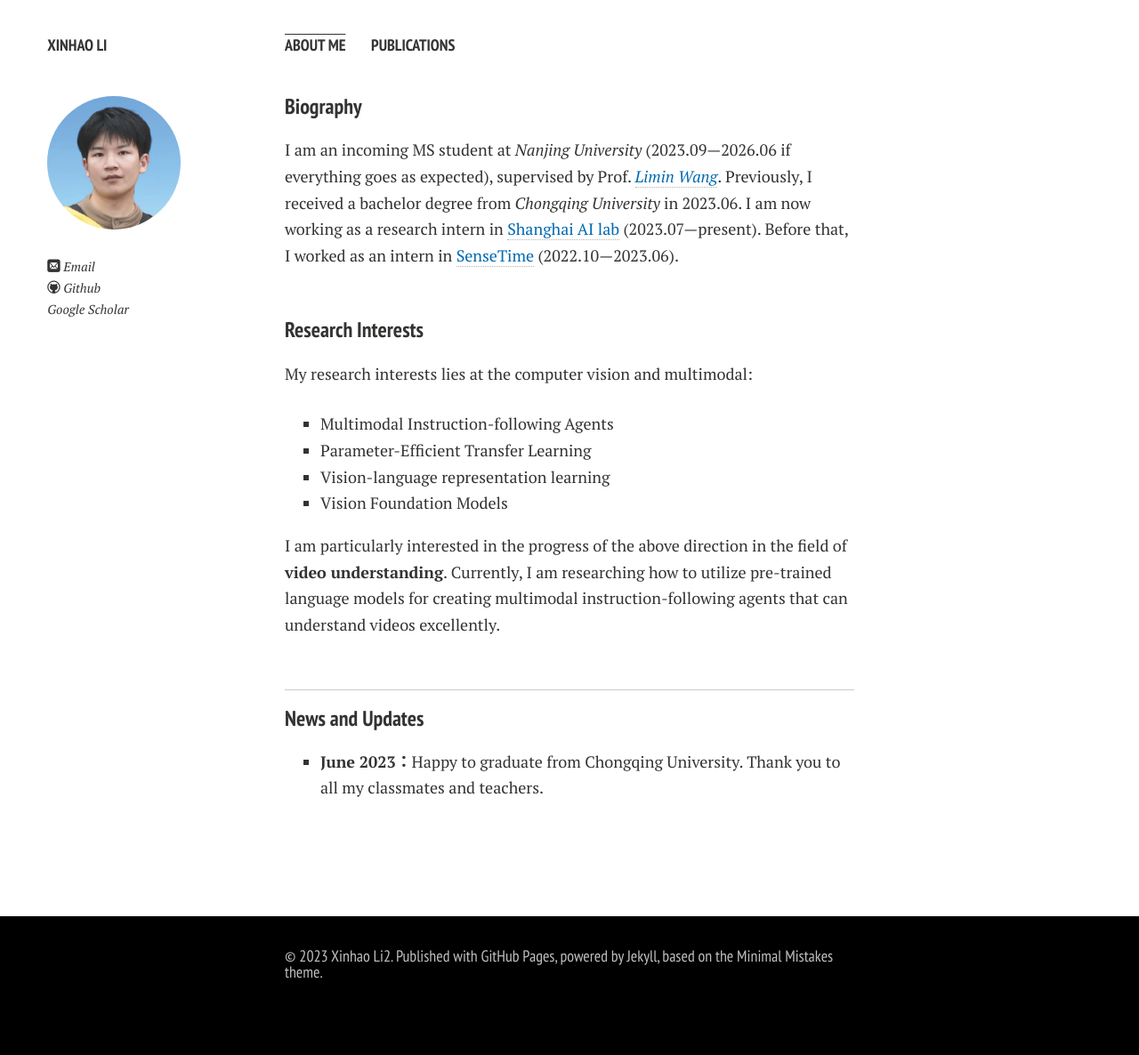
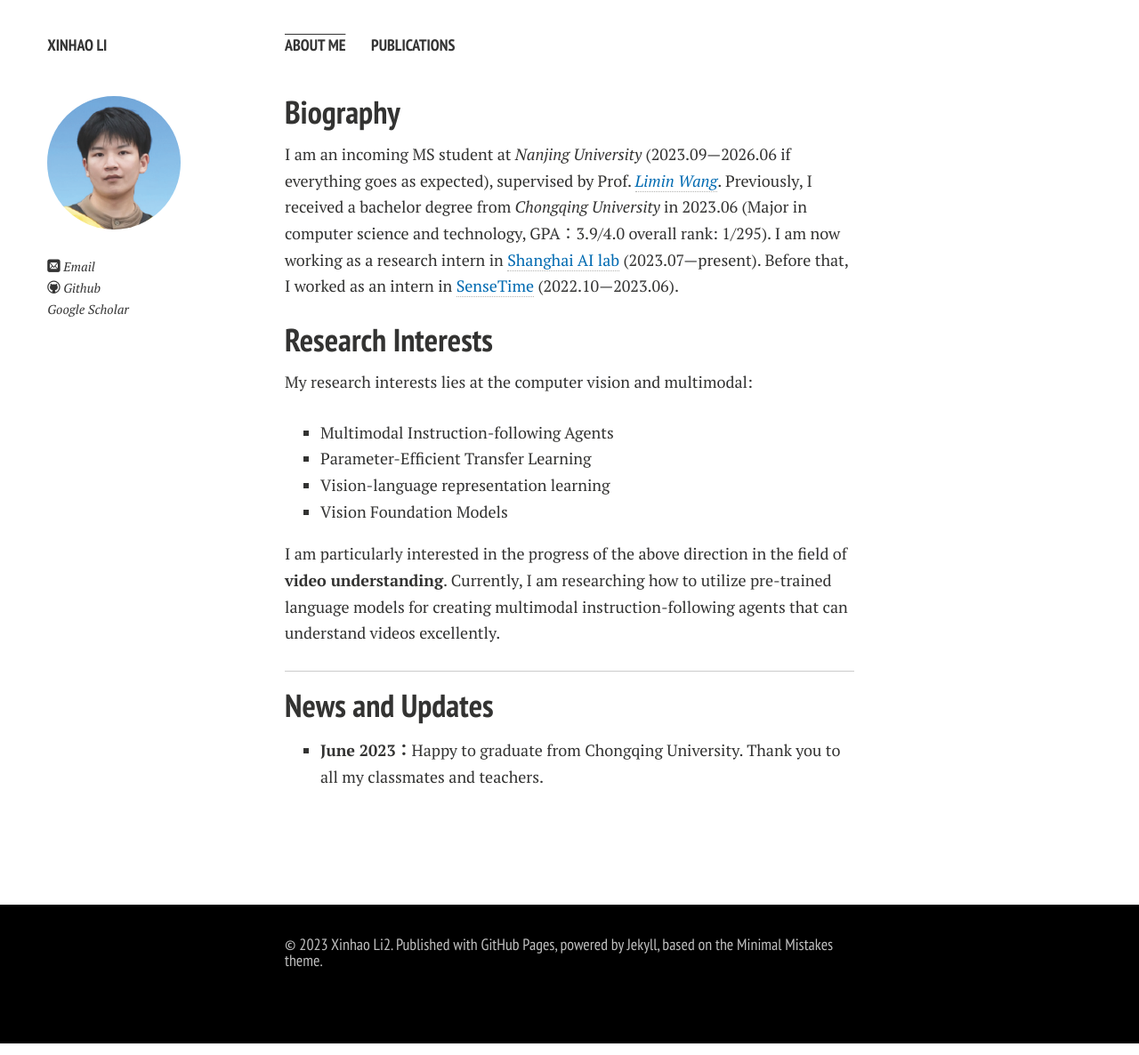
Before and after one commit to leexinhao/leexinhao.github.io, a Jekyll site: the page built from index.md, in a window 1280 px wide. Shown: the whole page at 89% size. Built offline with Jekyll 4.4.1, drawn with Linux system fonts in a browser that asks for light colours; nearby versions of some CDN libraries; comment, search, counter and statistics services are not loaded; a style sheet for code colours, icons or effects is not loaded; our own code applies the rules of GitHub Pages for plain Markdown files.

```diff
--- a/index.md
+++ b/index.md
@@ -2,14 +2,12 @@
 layout: page
 ---
 
-### Biography
+## Biography
 
 <!-- <img src="https://leexinhao.github.io/xinhaoli.jpg" class="floatpic" width="360" height="480"> -->
 
-I am an incoming MS student at *Nanjing University* (2023.09—2026.06 if everything goes as expected), supervised by Prof. [*<font color="#006ab1">Limin Wang</font>*](https://scholar.google.com.hk/citations?user=HEuN8PcAAAAJ&hl=zh-CN&oi=ao). Previously, I received a bachelor degree from *Chongqing University* in 2023.06.
+I am an incoming MS student at *Nanjing University* (2023.09—2026.06 if everything goes as expected), supervised by Prof. [*<font color="#006ab1">Limin Wang</font>*](https://scholar.google.com.hk/citations?user=HEuN8PcAAAAJ&hl=zh-CN&oi=ao). Previously, I received a bachelor degree from *Chongqing University* in 2023.06 (Major in computer science and technology, GPA：3.9/4.0 overall rank: 1/295).
 I am now working as a research intern in [<font color="#006ab1">Shanghai AI lab</font>](https://www.shlab.org.cn/) (2023.07—present). Before that, I worked as an intern in [<font color="#006ab1">SenseTime</font>](https://www.sensetime.com) (2022.10—2023.06).
-
-<br>
 
 <!-- ## Academic Background
 
@@ -23,7 +21,7 @@ I am now working as a research intern in [<font color="#006ab1">Shanghai AI lab<
 
 --- -->
 
-### Research Interests
+## Research Interests
 
 My research interests lies at the computer vision and multimodal:
 
@@ -35,11 +33,9 @@ My research interests lies at the computer vision and multimodal:
 I am particularly interested in the progress of the above direction in the field of **video understanding**. Currently, I am researching how to utilize pre-trained language models for creating multimodal instruction-following agents that can understand videos excellently.
 
 
-<br>
-
 ---
 
-### News and Updates
+## News and Updates
 
 - **June 2023：**Happy to graduate from Chongqing University. Thank you to all my classmates and teachers.
 
```
